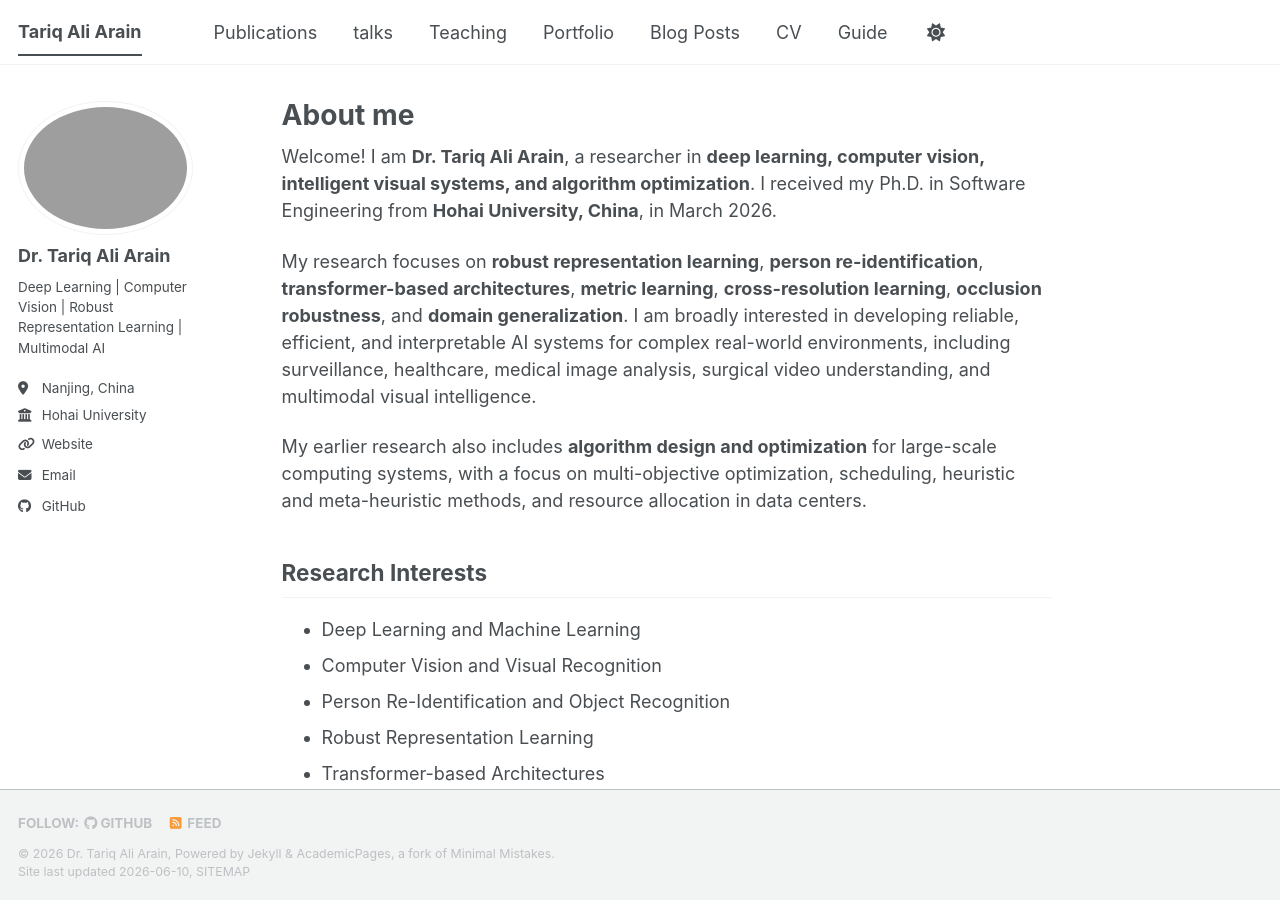
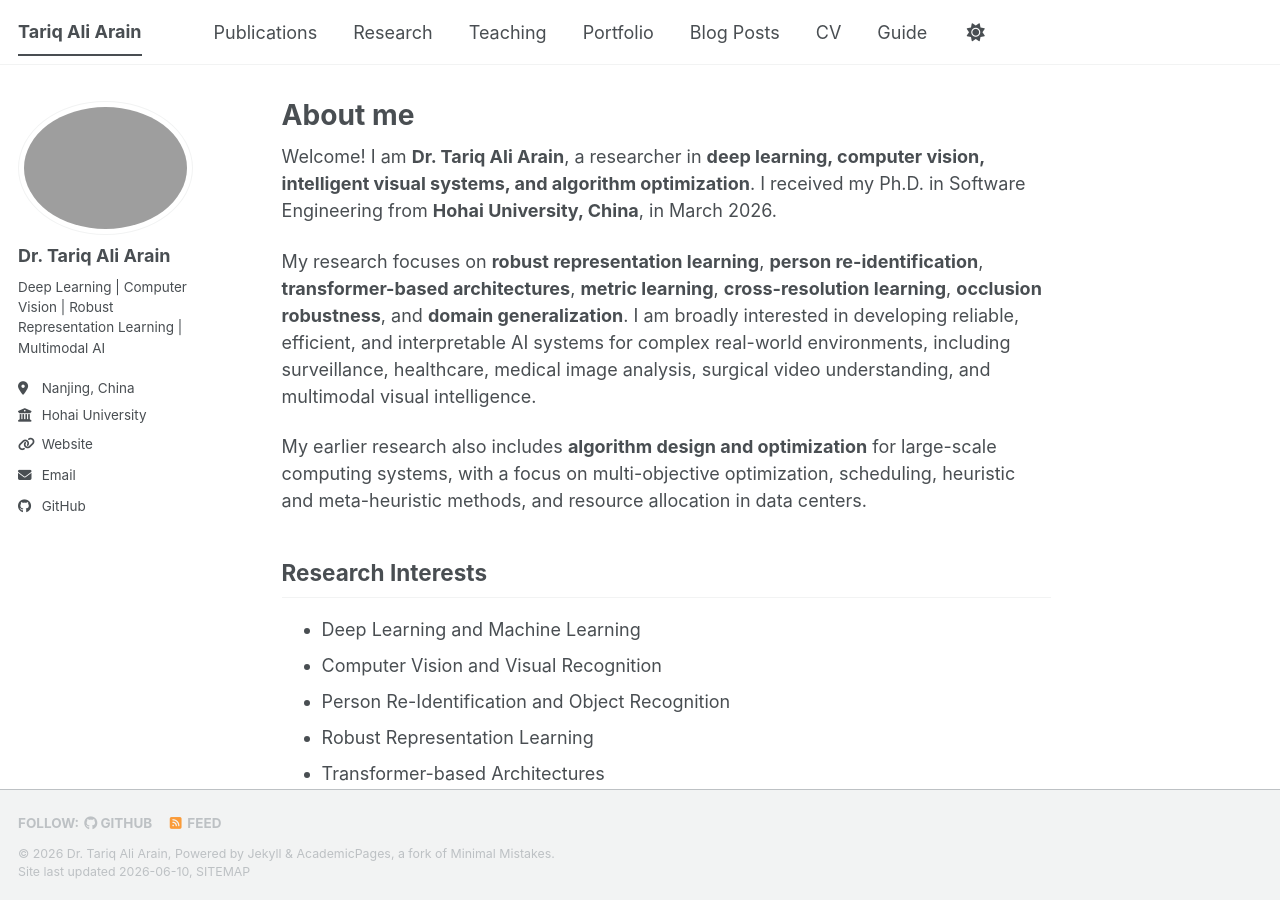
Before and after one commit to tariqaliarain/tariqaliarain.github.io, a Jekyll site: the page built from _pages/about.md, in a window 1280 px wide and 900 px high. Built offline with Jekyll 4.4.1, drawn with Linux system fonts in a browser that asks for light colours; a script bundle is joined from its source files by our own code; library files that are not in the unit come from our copies.

Commit message:
Update navigation.yml

```diff
--- a/_data/navigation.yml
+++ b/_data/navigation.yml
@@ -11,11 +11,11 @@ main:
   - title: "Publications"
     url: /publications/
 
-  - title: "talks"
+  - title: "Research"
     url: /talks/
 
   - title: "Teaching"
-    url: /Teaching/
+    url: /teaching/
 
   - title: "Portfolio"
     url: /portfolio/
```
